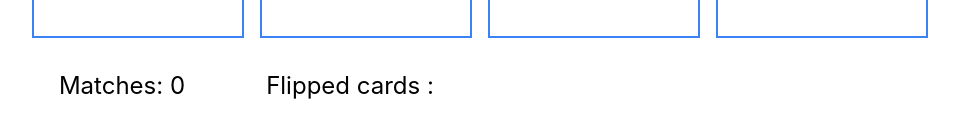
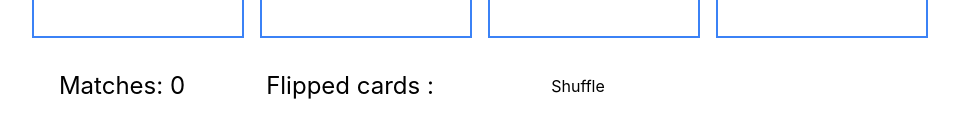
Before and after one commit to CleverDarkSolutions/memory-card-game, a React (Create React App) app: page / in a window 1280 px wide. Shown: the part 346-484 px from the top of the page, without its empty margins (176-1135 px from the left). Built offline with nearby package versions, Linux system fonts and the light colour scheme.

Commit message:
Shuffle added

```diff
--- a/src/components/CardGrid.tsx
+++ b/src/components/CardGrid.tsx
@@ -1,10 +1,15 @@
 import React, {useEffect, useState} from 'react';
 import Card from './Card';
 
-
-
+export type Card = {
+  name: string,
+  image: string,
+  flipped: boolean,
+  id: number,
+  pairId: number
+}
 const CardGrid = () => {
-  const [cards, setCards] = useState([
+  const [cards, setCards] = useState<Card[]>([
     {
       name: 'Card 1',
       image: 'string',
@@ -62,8 +67,27 @@ const CardGrid = () => {
       pairId: 4,
     },
   ]);
+
   const [matches, setMatches] = useState(0);
   const [flippedCards, setFlippedCards] = useState<Array<number>>([]);
+
+  const shuffleArray = (array: Card[]) => {
+    // Create a copy of the array to avoid modifying the original array
+    const newArray = array.slice();
+
+    // Fisher-Yates (Knuth) Shuffle Algorithm
+    for (let i = newArray.length - 1; i > 0; i--) {
+      // Pick a random index from 0 to i
+      const j = Math.floor(Math.random() * (i + 1));
+
+      // Swap elements array[i] and array[j]
+      [newArray[i], newArray[j]] = [newArray[j], newArray[i]];
+    }
+
+    return newArray;
+  };
+
+
 
   const checkCards = () => {
     const firstCard =  cards.find( item => item.id === flippedCards[0]);
@@ -109,6 +133,7 @@ const CardGrid = () => {
       ))}
       <div className="text-2xl">Matches: {matches}</div>
       <div className="text-2xl">Flipped cards : {flippedCards.map(item => <div key={item}>{item}</div>)}</div>
+      <button onClick={() => setCards(shuffleArray(cards))}>Shuffle</button>
     </div>
   );
 };
```
